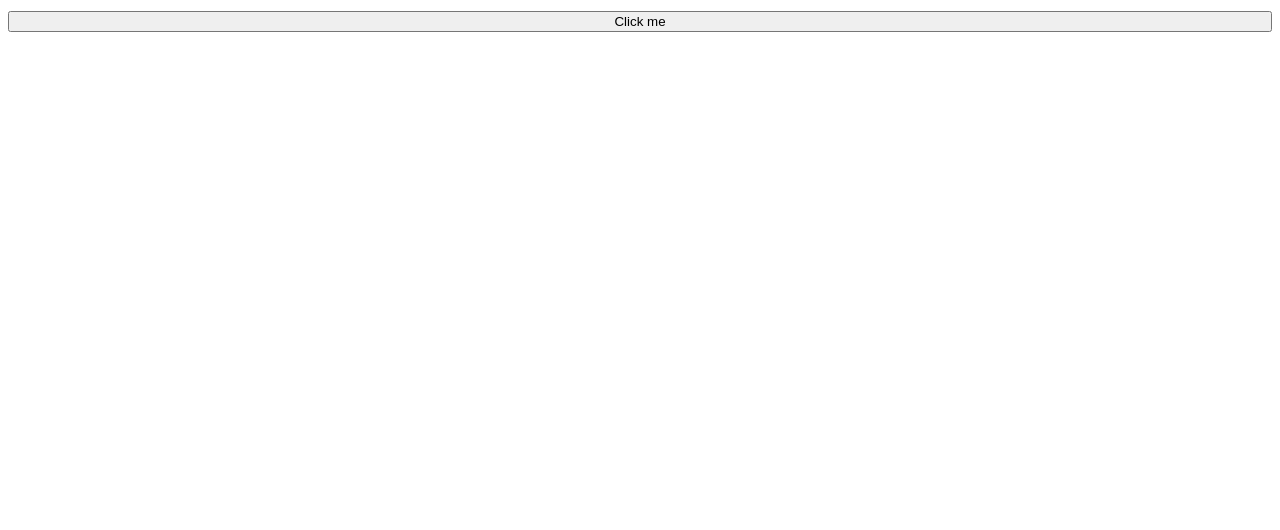
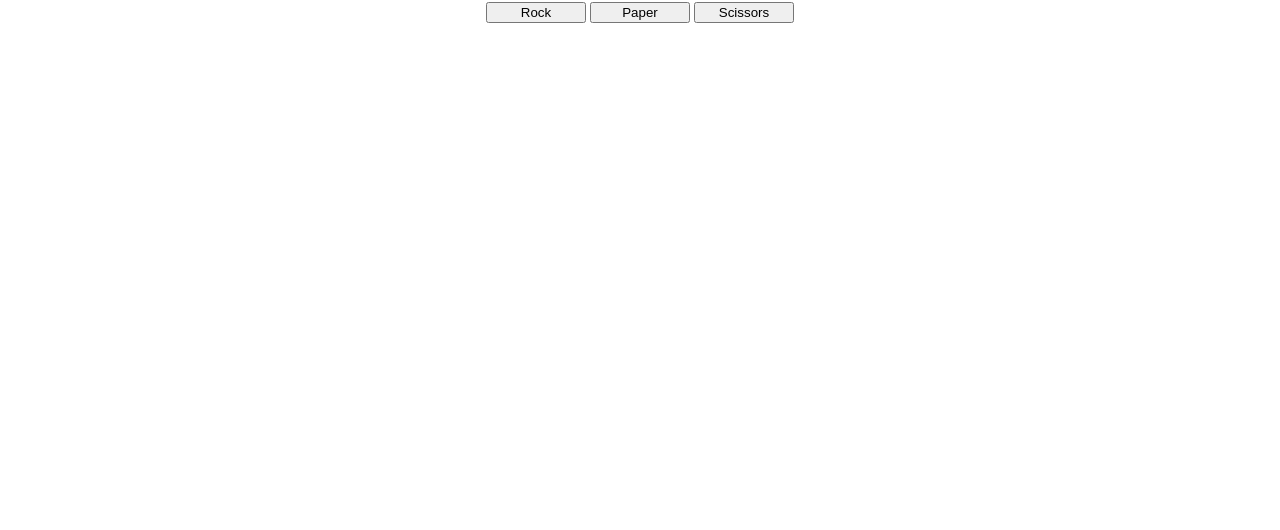
Before and after one commit to FacundoTM/RPS, a plain HTML site: page index.html in a window 1280 px wide. Shown: the part 566-1096 px from the top of the page. Drawn offline with Linux system fonts and the light colour scheme.

Commit message:
New version better and showing the results in real time, added two images

```diff
--- a/index.html
+++ b/index.html
@@ -8,7 +8,14 @@
 </head>
 <body style="text-align: center;display: flex;flex-flow: column;height: 1080px;justify-content: center;">
     <h1>Enjoy it!</h1>
-    <button onclick = "play()">Click me</button>
+    <div id="choice">
+    <button style="width: 100px;margin: 0 auto;" onclick = "rock()">Rock</button>
+    <button style="width: 100px;margin: 0 auto;" onclick = "paper()">Paper</button>
+    <button style="width: 100px;margin: 0 auto;" onclick = "scissors()">Scissors</button>
+    </div>
+
+    <br>
+    <div id="result"></div>
     <script type="text/javascript" src="./rps.js"></script>
 </body>
 </html>
--- a/rps.js
+++ b/rps.js
@@ -6,32 +6,71 @@ function computerPlay() {
 
 let computerScore = 0;
 let playerScore = 0;
+let r = document.getElementById('result');
+let c = document.getElementById('choice');
 
-function play(computerSelection, playerSelection) {
+function check(){
 
-    for (let i = 0; i < 50; i++) {
-
-    playerSelection = prompt("Rock, paper or scissors?");
-    computerSelection = computerPlay();
-
-    if(computerSelection == playerSelection) { document.write("Its a tie!"); }
-    else if (computerSelection == "rock" && playerSelection.toLowerCase() == "scissors") { document.write("PC Wins!"); computerScore++; }
-    else if (computerSelection == "rock" && playerSelection.toLowerCase() == "paper") { document.write("Player wins!"); playerScore++;}
-    else if (computerSelection == "paper" && playerSelection.toLowerCase() == "scissors") { document.write("Player wins!"); playerScore++;}
-    else if (computerSelection == "paper" && playerSelection.toLowerCase() == "rock") { document.write("PC Wins!"); computerScore++;}
-    else if (computerSelection == "scissors" && playerSelection.toLowerCase() == "rock") { document.write("Player wins!"); playerScore++;}
-    else if (computerSelection == "scissors" && playerSelection.toLowerCase() == "paper") { document.write("PC Wins!"); computerScore++;}
-    else { document.write("\nMmm... you pick a bad weapon!"); }
-
-    if (computerScore >= 5) {
-        document.write("\nEnd of the game! PC Wins!");
-        break;
-    } else if(playerScore >= 5) {
-        document.write("\nEnd of the game! Player wins!");
-        playerScore = 0; computerScore = 0;
-        break;
-    }
-
-    document.write("\nPC: " + computerSelection + " | Player: " + playerSelection);
+    if (playerScore >= 5) {
+        c.innerHTML = "<img src='./player.png'>"
+        r.innerHTML = `<h1> <strong>END!!</strong> player wins!! <br></h1> <button style="width: 100px;margin: 0 auto;" onclick = "location.reload();">Restart</button> `;
+        playerScore = computerScore = 0;
+    } else if (computerScore >= 5) {
+        c.innerHTML = "<img src='./pc.webp'>";
+        r.innerHTML = `<h1> <strong>END!!</strong> computer wins!!<br></h1> <button style="width: 100px;margin: 0 auto;" onclick = "location.reload();">Restart</button>`;
+        playerScore = computerScore = 0;
     }
 }
+
+function rock() {
+    switch(computerPlay()) {
+        case 'rock':
+            r.innerHTML = 'tie';
+            break;
+        case 'paper':
+            r.innerHTML = 'pc wins';
+            computerScore++;
+            break;
+        case 'scissors':
+            r.innerHTML = 'player win';
+            playerScore++;
+            break;
+    }
+    check();
+}
+
+
+function paper() {
+    switch(computerPlay()) {
+        case 'rock':
+            r.innerHTML ='player wins';
+            break;
+        case 'paper':
+            r.innerHTML ='tie';
+            computerScore++;
+            break;
+        case 'scissors':
+            r.innerHTML ='pc win';
+            playerScore++;
+            break;
+    }
+    check();
+}
+
+
+function scissors() {
+    switch(computerPlay()) {
+        case 'rock':
+            r.innerHTML ='pc wins';
+            break;
+        case 'paper':
+            r.innerHTML ='player wins';
+            computerScore++;
+            break;
+        case 'scissors':
+            r.innerHTML ='tie';
+            playerScore++;
+            break;
+    }
+    check();
+}
```
Also changed, not shown: pc.webp (added), player.png (added).
